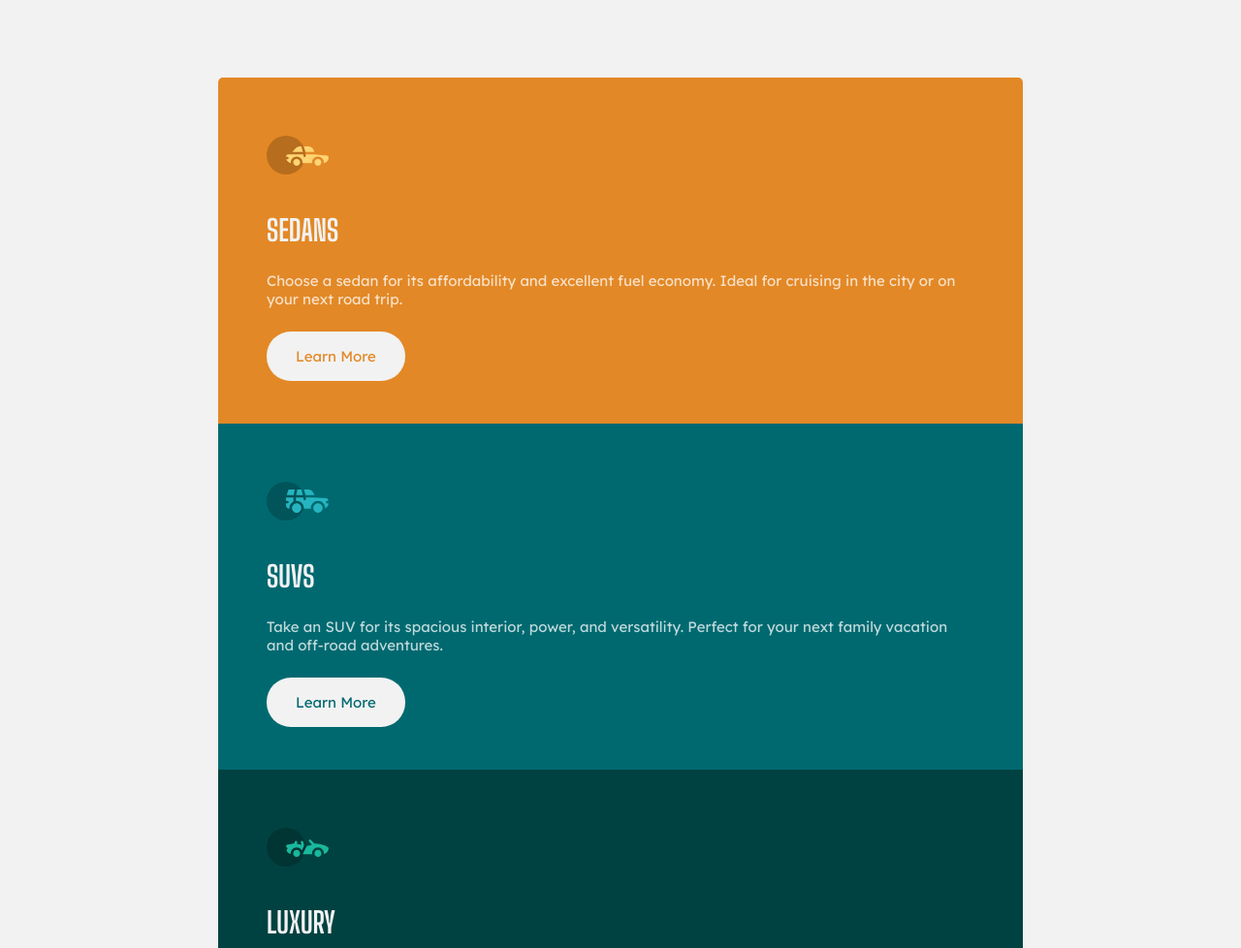
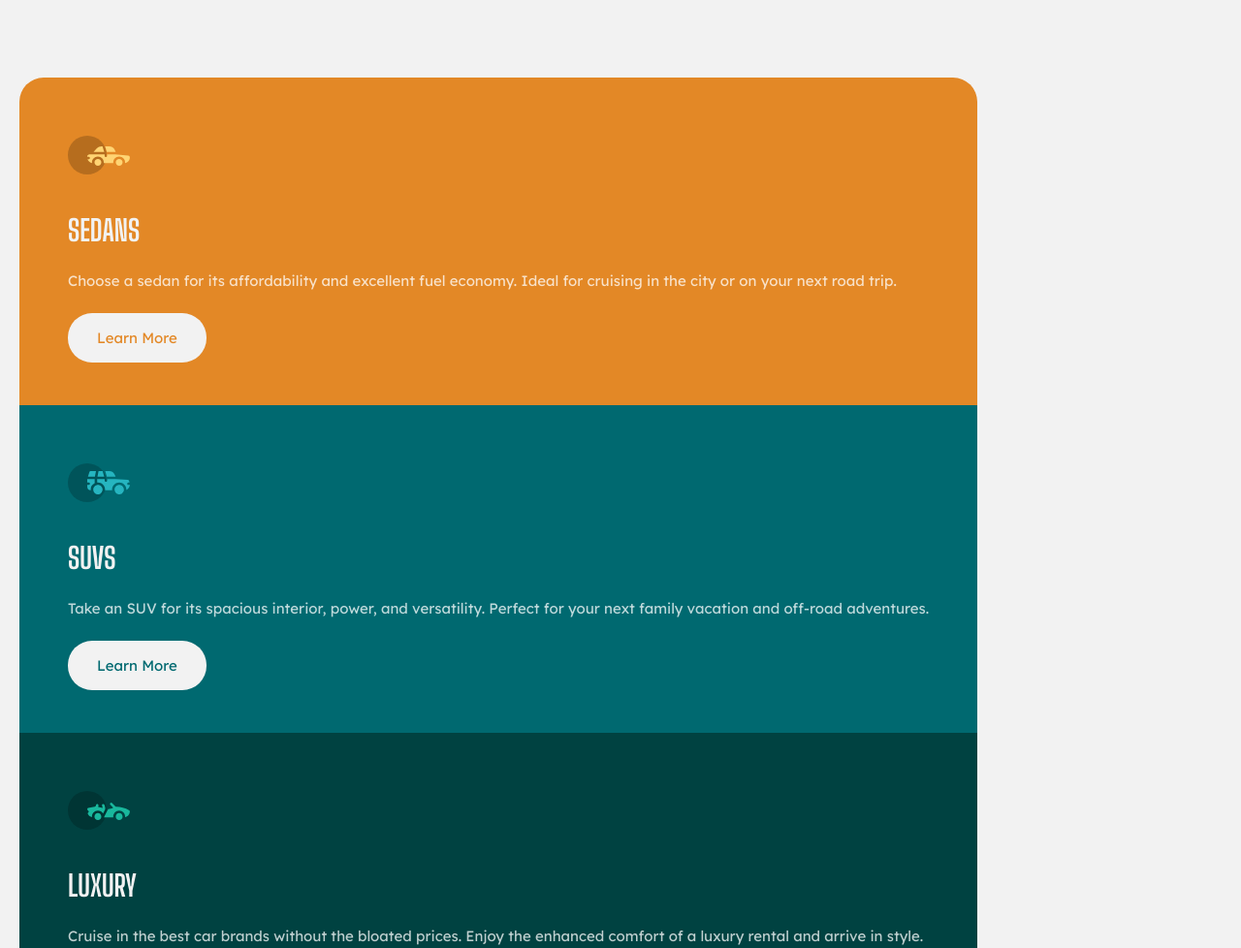
Before and after one commit to joaolassi/three-column-preview-card, a plain HTML site: page index.html in a window 1280 px wide. Shown: the top 978 px of the page at 97% size. Drawn offline with Linux system fonts and the light colour scheme; files whose address does not match are found by name.

Commit message:
Sending the codes

```diff
--- a/index.html
+++ b/index.html
@@ -21,24 +21,30 @@
     <div class="card-cars card-sedan">
       <img src=".//images/icon-sedans.svg" alt="Icone Sedan">
       <h2>Sedans</h2>
+      <div class="text">
         <p>Choose a sedan for its affordability and excellent fuel economy. Ideal for cruising in the city
           or on your next road trip.</p>
+      </div>
       <a href="#">Learn More</a>
     </div>
 
     <div class="card-cars card-suv">
       <img src=".//images/icon-suvs.svg" alt="Icone SUV">
       <h2>SUVs</h2>
+      <div class="text">
         <p>Take an SUV for its spacious interior, power, and versatility. Perfect for your next family vacation
           and off-road adventures.</p>
+      </div>
       <a href="#">Learn More</a>
     </div>
 
     <div class="card-cars card-luxury">
       <img src=".//images/icon-luxury.svg" alt="Icone Luxury">
       <h2>Luxury</h2>
+      <div class="text">
         <p>Cruise in the best car brands without the bloated prices. Enjoy the enhanced comfort of a luxury
           rental and arrive in style.</p>
+      </div>
       <a href="#">Learn More</a>
     </div>
 
--- a/styles/style.css
+++ b/styles/style.css
@@ -44,9 +44,8 @@ a {
   justify-content: center;
   flex-direction: column;
   align-items: stretch;
-  margin: 80px 225px;
-  border-radius: 5px;
-  overflow: hidden;
+  margin: 80px 20px;
+  border-radius: 25px;
   overflow: hidden;
   position: absolute;
 }
@@ -85,8 +84,13 @@ a {
   }
 
   .container {
+    margin: 80px 225px;
     flex-direction: row;
     border-radius: 7px;
+  }
+
+  .text {
+    margin-bottom: 100px;
   }
 
   .card-cars {
```
Lines whose indentation alone changed are shown as unchanged.
